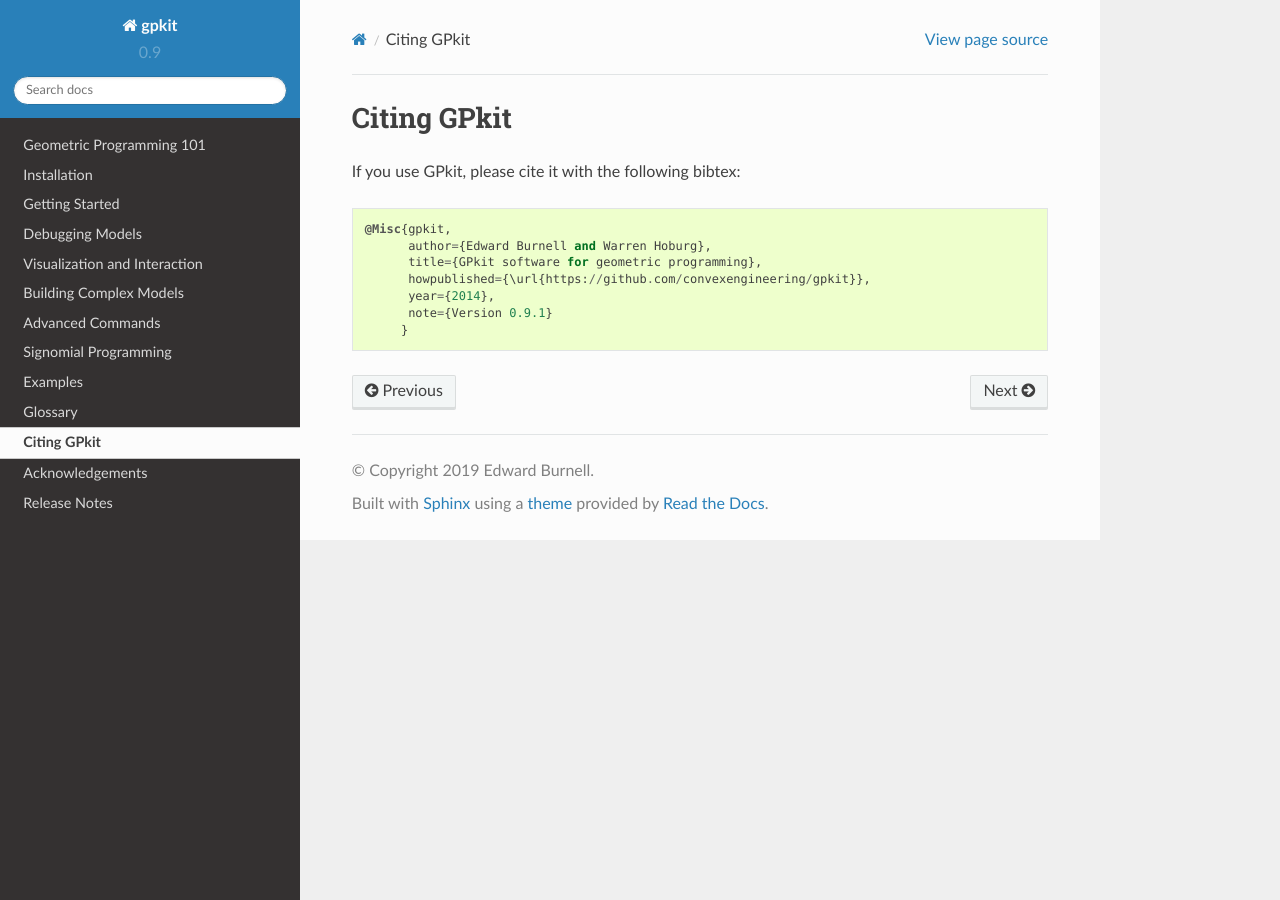
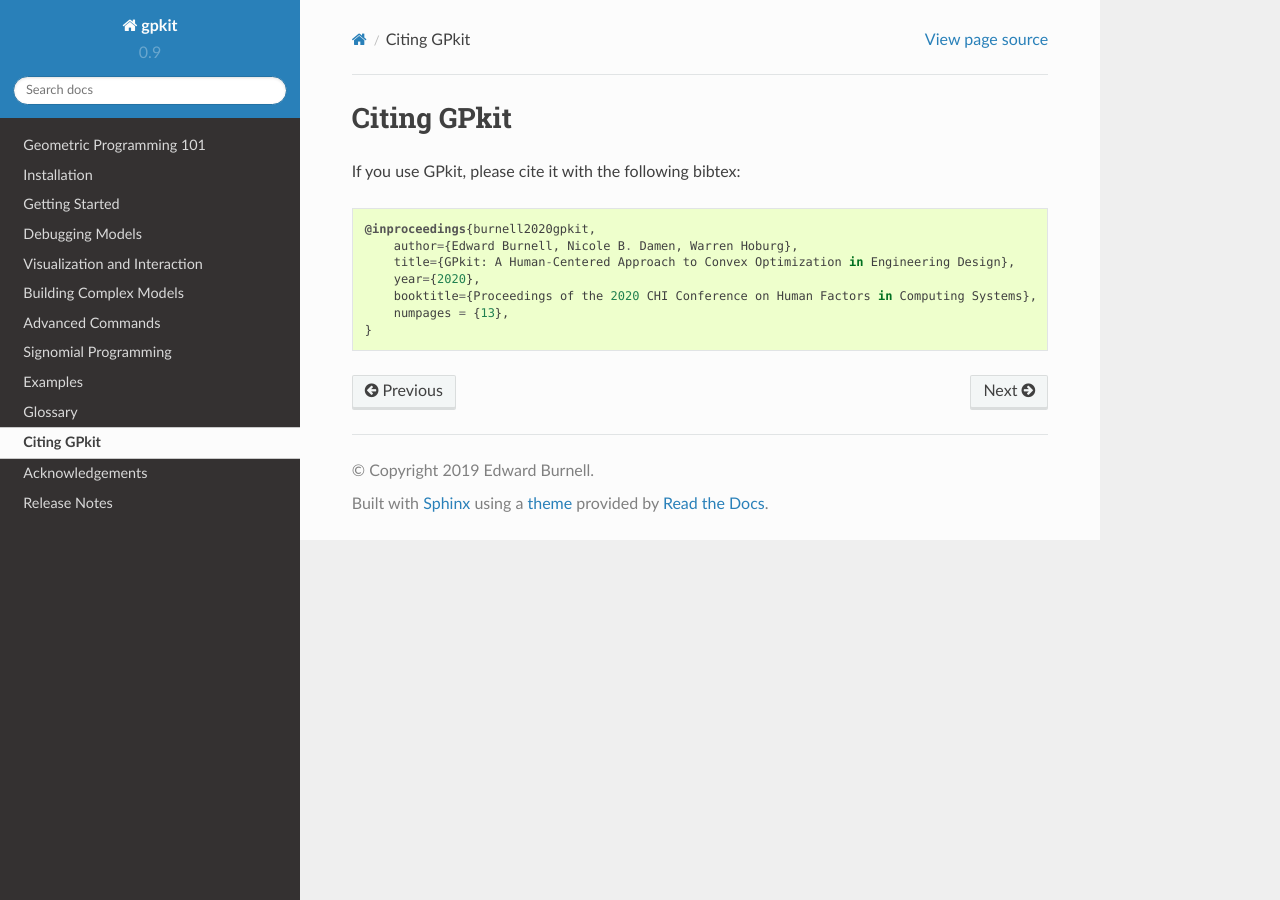
Before and after one commit to convexengineering/gpkit, a Sphinx documentation site: the page built from docs/source/citinggpkit.rst, in a window 1280 px wide. Built offline with Sphinx 7.4.7 and the Read the Docs theme 2.0.0, drawn with Linux system fonts in a browser that asks for light colours.

Commit message:
update citation

```diff
--- a/docs/source/citinggpkit.rst
+++ b/docs/source/citinggpkit.rst
@@ -3,10 +3,10 @@ Citing GPkit
 
 If you use GPkit, please cite it with the following bibtex::
 
-    @Misc{gpkit,
-          author={Edward Burnell and Warren Hoburg},
-          title={GPkit software for geometric programming},
-          howpublished={\url{https://github.com/convexengineering/gpkit}},
-          year={2014},
-          note={Version 0.9.1}
-         }
+    @inproceedings{burnell2020gpkit,
+        author={Edward Burnell, Nicole B. Damen, Warren Hoburg},
+        title={GPkit: A Human-Centered Approach to Convex Optimization in Engineering Design},
+        year={2020},
+        booktitle={Proceedings of the 2020 CHI Conference on Human Factors in Computing Systems},
+        numpages = {13},
+    }
```
